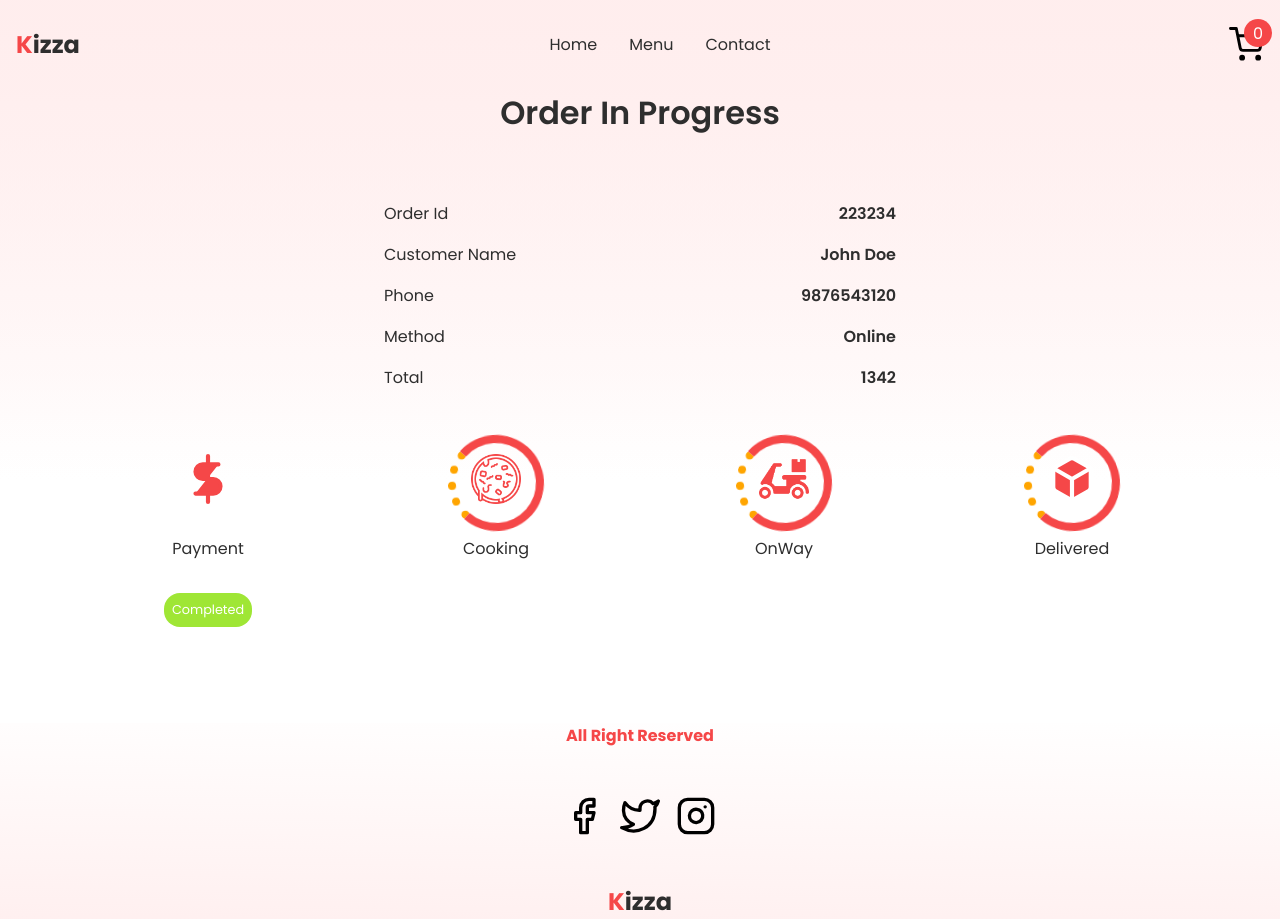
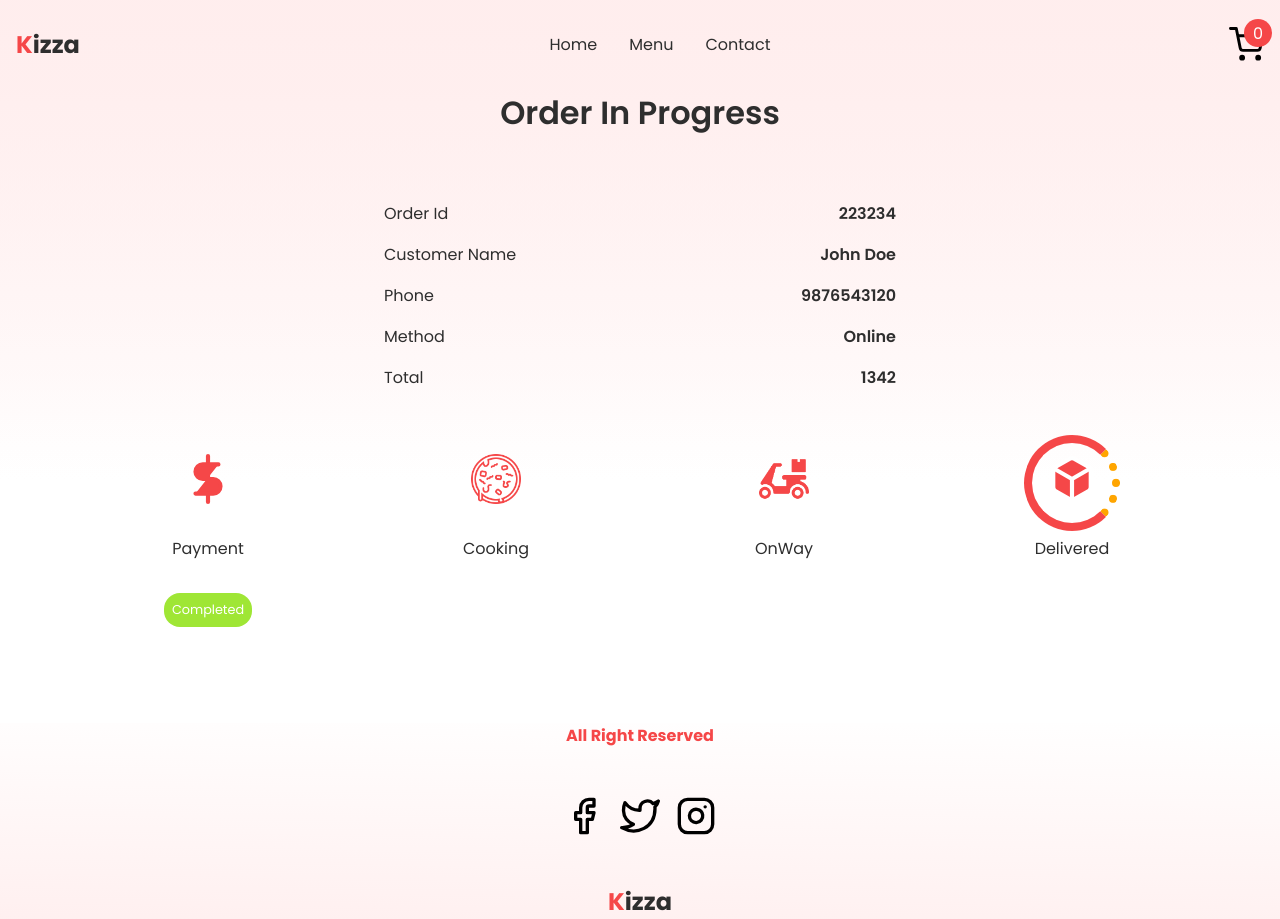
Before and after one commit to deepaksnegi/kizza, a Next.js app: page /orders in a window 1280 px wide. Built offline with nearby package versions, Linux system fonts and the light colour scheme.

Commit message:
added clear cart

```diff
--- a/src/pages/orders/index.tsx
+++ b/src/pages/orders/index.tsx
@@ -1,5 +1,5 @@
 import Layout from "@/components/Layout";
-import React from "react";
+import React, { useEffect, useState } from "react";
 import style from "../../styles/Order.module.css";
 import Image from "next/image";
 import cooking from "../../assets/cooking.png";
@@ -10,6 +10,35 @@ import packageIcon from "../../assets/package.svg";
 type Props = {};
 
 const Orders = (props: Props) => {
+  const [steps, setSteps] = useState([
+    {
+      id: "cooking",
+      name: "Cooking",
+      image: cooking,
+    },
+    {
+      id: "onway",
+      name: "OnWay",
+      image: onway,
+    },
+    { id: "delivered", name: "Delivered", image: packageIcon },
+  ]);
+
+  const [activeStep, setActiveStep] = useState("cooking");
+
+  useEffect(() => {
+    let onwayTimerId = setTimeout(() => setActiveStep("onway"), 5 * 1000);
+    let deliveredTimerId = setTimeout(
+      () => setActiveStep("delivered"),
+      5 * 1000
+    );
+
+    return () => {
+      clearTimeout(onwayTimerId);
+      clearTimeout(deliveredTimerId);
+    };
+  }, []);
+
   return (
     <Layout>
       <div className={style.container}>
@@ -45,23 +74,13 @@ const Orders = (props: Props) => {
             {/* <span className={style.pending}>On Delivery</span> */}
             <span className={style.completed}>Completed</span>
           </div>
-
-          <div className={style.status}>
-            <div className={style.active}></div>
-            <Image src={cooking} alt="cooking" width={50} height={50} />
-            <span>Cooking</span>
-          </div>
-          <div className={style.status}>
-            <div className={style.active}></div>
-            <Image src={onway} alt="cooking" width={50} height={50} />
-            <span>OnWay</span>
-          </div>
-          <div className={style.status}>
-            <div className={style.active}></div>
-
-            <Image src={packageIcon} alt="cooking" width={50} height={50} />
-            <span>Delivered</span>
-          </div>
+          {steps.map(({ name, image, id }) => (
+            <div className={style.status} key={id}>
+              {activeStep === id ? <div className={style.active}></div> : null}
+              <Image src={image} alt={name} width={50} height={50} />
+              <span>{name}</span>
+            </div>
+          ))}
         </div>
       </div>
     </Layout>
--- a/src/store/cartSlice.ts
+++ b/src/store/cartSlice.ts
@@ -55,9 +55,12 @@ const cartSlice = createSlice({
         state.total -= itemToRemove.total;
       }
     },
+    emptyCart: (state) => {
+      return initialState;
+    },
   },
 });
 
 export default cartSlice.reducer;
 
-export const { addToCart, removeFromCart } = cartSlice.actions;
+export const { addToCart, removeFromCart, emptyCart } = cartSlice.actions;
```
Also changed, not shown: src/pages/cart/index.tsx (+10 -2 lines).
